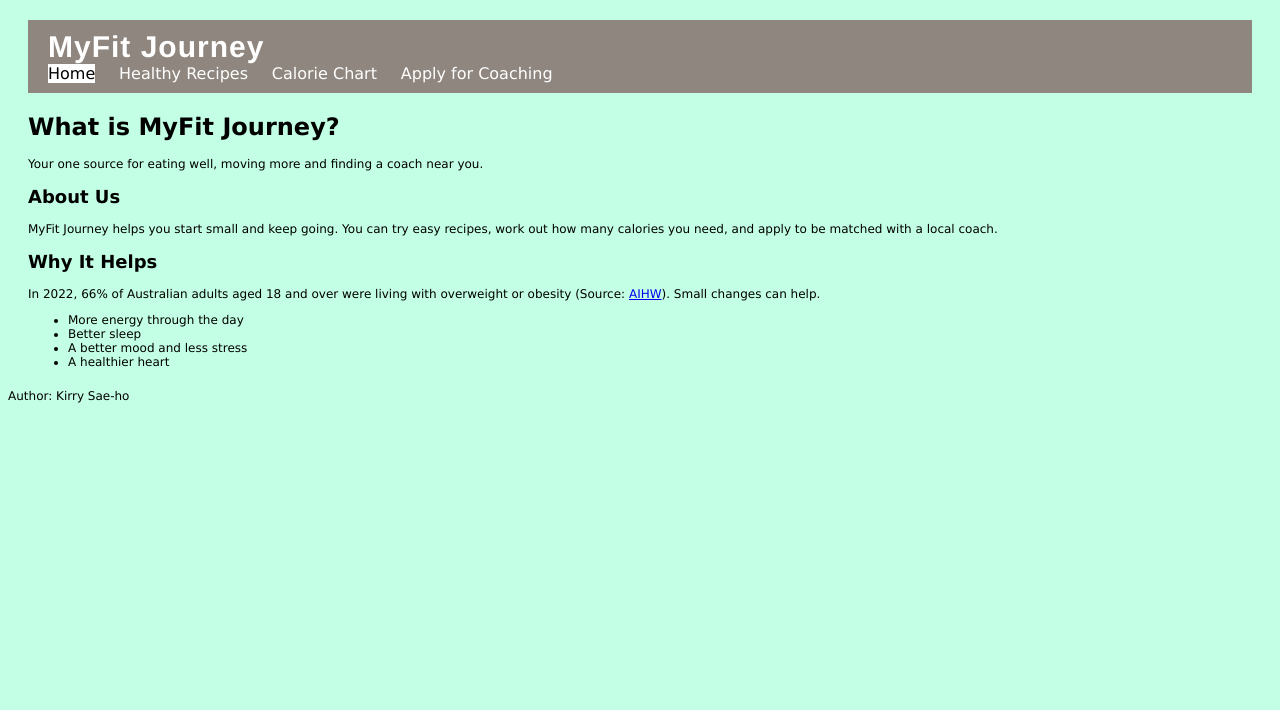
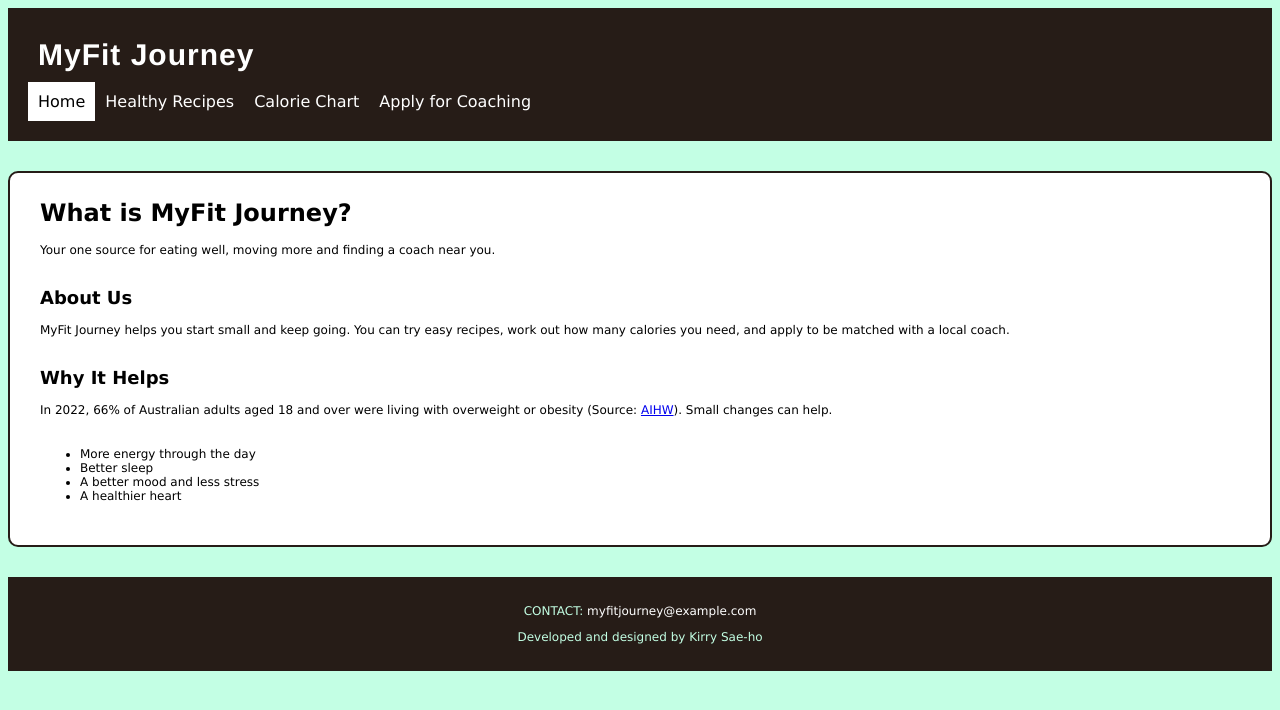
Before and after one commit to kirry-J279916/MyFit-Journey, a plain HTML site: page index.html in a window 1280 px wide. Drawn offline with Linux system fonts and the light colour scheme.

Commit message:
restyle navigation, footer, and main text in css

```diff
--- a/css/newform.css
+++ b/css/newform.css
@@ -6,11 +6,11 @@ body {
 
 form {
 	background-color: #ffffff;
-
 	margin: 0 auto;
+	margin-bottom: 30px;
 	padding: 14px;
-	border: solid 2px #88A61B;
-
+	border: solid 2px #261c17;
+  	border-radius: 10px;
 }
 
 div {
@@ -79,10 +79,8 @@ span.error{
 
 /* === Header + Navigation === */
 .headerNavigation {
-  background-color: #8f877f;
-  overflow: hidden;
-  padding: 10px;
-  margin: 20px;
+	background-color: #261c17;
+	padding: 20px;
 }
 
 .headerNavigation #brandName {
@@ -98,9 +96,10 @@ span.error{
 .headerNavigation a {
 	color: white;
 	text-align: center;
-  margin: 10px;
+	padding: 10px;
 	text-decoration: none;
 	font-size: 16px;
+	display:table-cell
 }
 
 /* link hover */
@@ -116,9 +115,32 @@ span.error{
 }
 
 
+/* === Footer === */
+footer {
+	background-color: #261c17;
+	color: #c3ffe4;
+	text-align: center;
+	display: block;
+	padding: 15px;
+}
+
+footer a {
+	color: white;
+  	text-decoration: none;
+}
 
 
 /* === Main Text === */
 #mainText {
-	margin: 20px;
+	background-color: white;
+	margin-top: 30px;
+	margin-bottom: 30px;
+	padding: 30px;
+	padding-top: 10px;
+	border: solid 2px #261c17;
+  	border-radius: 10px;
 }
+
+#mainText p {
+	margin-bottom: 30px;
+}
--- a/index.html
+++ b/index.html
@@ -42,9 +42,10 @@
         </ul>
     </main>
 
-    <footer>
-        <p>Author: Kirry Sae-ho</p>
-    </footer>
+	<footer>
+		<p>CONTACT: <a href="mailto:myfitjourney@example.com">myfitjourney@example.com</a></p>
+		<p>Developed and designed by Kirry Sae-ho</p>
+	</footer>
 
 </body>
 </html>
```
Also changed, not shown: caloriechart.html (+6 -1 lines), recipes.html (+7 -0 lines), register.html (+9 -0 lines). Lines whose indentation alone changed are shown as unchanged.
